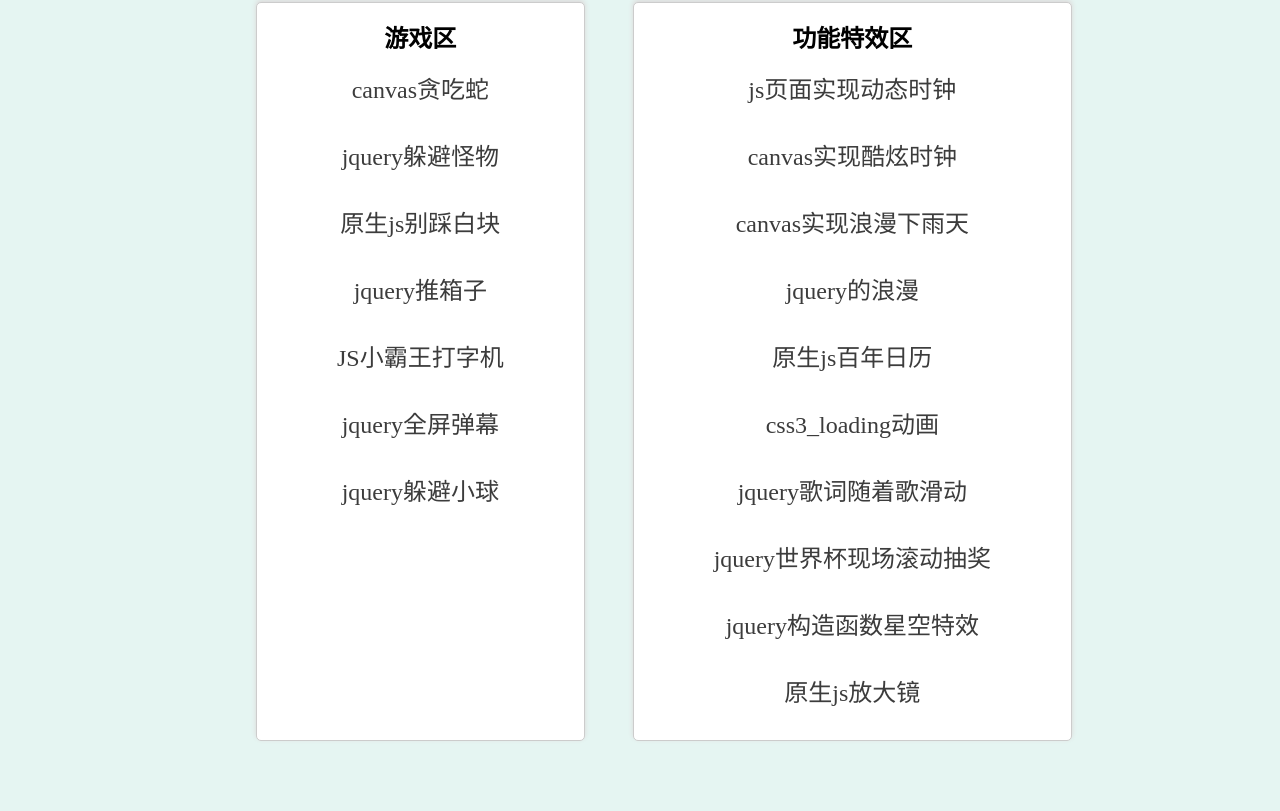
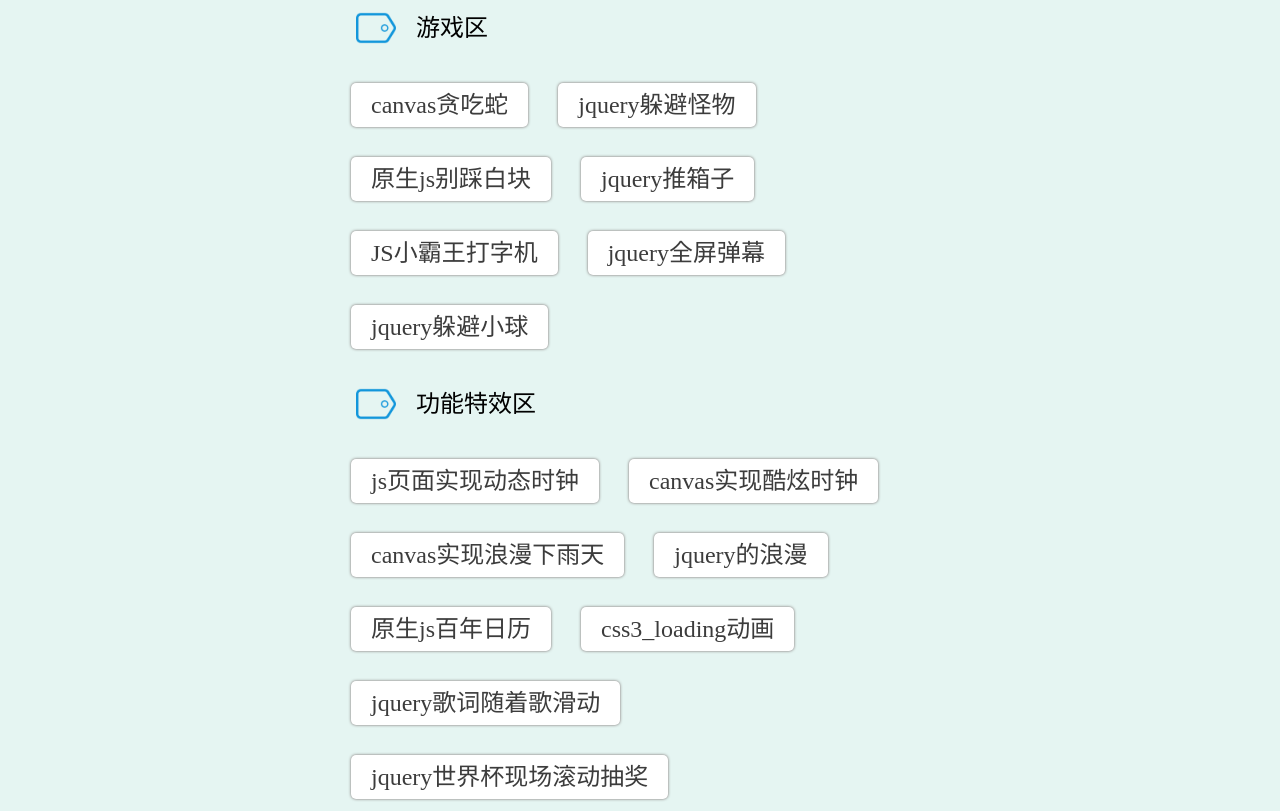
Before and after one commit to dearDreamWeb/js-demo.github.io, a plain HTML site: page index.html in a window 1280 px wide. Shown: the part 92-903 px from the top of the page. Before the commit the page ends 881 px from the top, so only its background shows below. Drawn offline with Linux system fonts and the light colour scheme.

Commit message:
pref：修改了首页的样式

```diff
--- /dev/null
+++ b/css/reset.css
@@ -0,0 +1,93 @@
+
+/**
+ * Eric Meyer's Reset CSS v2.0 (http://meyerweb.com/eric/tools/css/reset/)
+ * http://cssreset.com
+ */
+ html, body, div, span, applet, object, iframe,
+ h1, h2, h3, h4, h5, h6, p, blockquote, pre,
+ a, abbr, acronym, address, big, cite, code,
+ del, dfn, em, img, ins, kbd, q, s, samp,
+ small, strike, strong, sub, sup, tt, var,
+ b, u, i, center,
+ dl, dt, dd, ol, ul, li,
+ fieldset, form, label, legend,
+ table, caption, tbody, tfoot, thead, tr, th, td,
+ article, aside, canvas, details, embed,
+ figure, figcaption, footer, header,
+ menu, nav, output, ruby, section, summary,
+ time, mark, audio, video, input {
+     margin: 0;
+     padding: 0;
+     border: 0;
+     font-size: 100%;
+     font-weight: normal;
+     vertical-align: baseline;
+     box-sizing: border-box;
+ }
+
+ /* HTML5 display-role reset for older browsers */
+ article, aside, details, figcaption, figure,
+ footer, header, menu, nav, section {
+     display: block;
+     box-sizing: border-box;
+ }
+
+ body {
+     line-height: 1;
+ }
+
+ blockquote, q {
+     quotes: none;
+ }
+
+ blockquote:before, blockquote:after,
+ q:before, q:after {
+     content: none;
+ }
+
+ table {
+     border-collapse: collapse;
+     border-spacing: 0;
+ }
+
+ /* custom */
+ a {
+     color: #7e8c8d;
+     text-decoration: none;
+     -webkit-backface-visibility: hidden;
+ }
+
+ li {
+     list-style: none;
+ }
+
+ ::-webkit-scrollbar {
+     width: 5px;
+     height: 5px;
+ }
+
+ ::-webkit-scrollbar-track-piece {
+     background-color: rgba(0, 0, 0, 0.2);
+     -webkit-border-radius: 6px;
+ }
+
+ ::-webkit-scrollbar-thumb:vertical {
+     height: 5px;
+     background-color: rgba(125, 125, 125, 0.7);
+     -webkit-border-radius: 6px;
+ }
+
+ ::-webkit-scrollbar-thumb:horizontal {
+     width: 5px;
+     background-color: rgba(125, 125, 125, 0.7);
+     -webkit-border-radius: 6px;
+ }
+
+ html, body {
+     width: 100%;
+ }
+
+ body {
+     -webkit-text-size-adjust: none;
+     -webkit-tap-highlight-color: rgba(0, 0, 0, 0);
+ }
--- a/index.html
+++ b/index.html
@@ -4,6 +4,8 @@
 <head>
     <meta charset="UTF-8">
     <meta name="viewport" content="width=device-width, initial-scale=1.0">
+    <link rel="shortcut icon" href="./images/favicon.ico" type="image/x-icon">
+    <link rel="stylesheet" href="./css/reset.css">
     <style>
         * {
             padding: 0;
@@ -16,45 +18,61 @@
         }
 
         .container {
+            display: flex;
+            flex-direction: column;
+            align-items: center;
             margin: 2rem auto;
             width: auto;
         }
 
         .container h1 {
             text-align: center;
+            font-size: 2rem;
         }
 
         .container .content {
             display: flex;
+            flex-direction: column;
             padding: 1rem;
+            width: 50%;
             font-size: 1.5rem;
             text-align: center;
             border-radius: .3rem;
             justify-content: center;
         }
 
-        .container .content .gameContent,
-        .container .content .viewContent {
-            padding: 1rem;
-            margin-left: 3rem;
-            background: #fff;
-            box-shadow: 0px -2px 5px 0px #dcd8d8;
-            border: 1px solid #ccc;
-            border-radius: 5px;
+        .container .content .title {
+            display: flex;
+            align-items: center;
+            margin: 20px;
         }
 
-        .container .content li {
-            padding: 1rem 4rem;
+        .container .content .title .tag {
+            padding-right: 20px;
+            width: 60px;
+        }
+
+        .container .content .lists li {
+            float: left;
+            padding: 15px;
             list-style: none;
         }
 
         .container .content li a {
+            display: block;
+            padding: 10px 20px;
             text-decoration: none;
             color: #3c3c3c;
+            border-radius: 5px;
+            background-color: #ffffff;
+            box-shadow: 0 0 3px#716565;
+            transition: all 0.3s ease-in-out;
         }
 
         .container .content li a:hover {
+            transform: scale(1.05);
             color: #f40;
+            box-shadow: 0 0 10px #716565;
         }
     </style>
     <title>小demo集合</title>
@@ -62,11 +80,14 @@
 
 <body>
     <div class="container">
-        <h1>以前做的小demo整理了一下，感兴趣的可以玩一下，强烈推荐前两个游戏！！！</h1>
+        <h1>以前做的小demo整理了一下，感兴趣的可以玩一下！！！</h1>
         <div class="content">
             <div class="gameContent">
-                <h4>游戏区</h4>
-                <ul>
+                <h4 class="title">
+                    <img src="./images/tag.png" alt="标签" class='tag'>
+                    游戏区
+                </h4>
+                <ul class="lists">
                     <li><a href="./demo/canvas贪吃蛇/index.html">canvas贪吃蛇</a></li>
                     <li><a href="./demo/jq躲避怪物/index.html">jquery躲避怪物</a></li>
                     <li><a href="./demo/原生js别踩白块/index.html">原生js别踩白块</a></li>
@@ -77,8 +98,11 @@
                 </ul>
             </div>
             <div class="viewContent">
-                <h4>功能特效区</h4>
-                <ul>
+                <h4 class="title">
+                    <img src="./images/tag.png" alt="标签" class='tag'>
+                    功能特效区
+                </h4>
+                <ul class="lists">
                     <li><a href="./demo/js页面实现动态时钟/index.html">js页面实现动态时钟</a></li>
                     <li><a href="./demo/canvas实现酷炫时钟/index.html">canvas实现酷炫时钟</a></li>
                     <li><a href="./demo/canvas实现浪漫下雨天/index.html">canvas实现浪漫下雨天</a></li>
```
Also changed, not shown: images/favicon.ico (added), images/tag.png (added), 1 other file.
